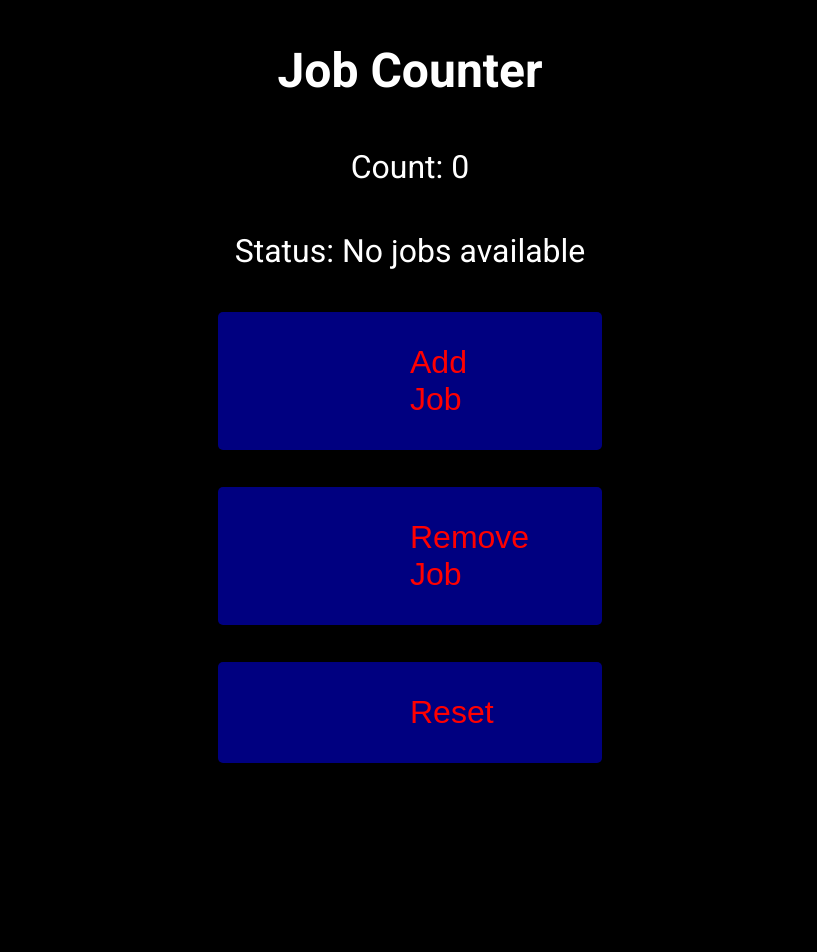
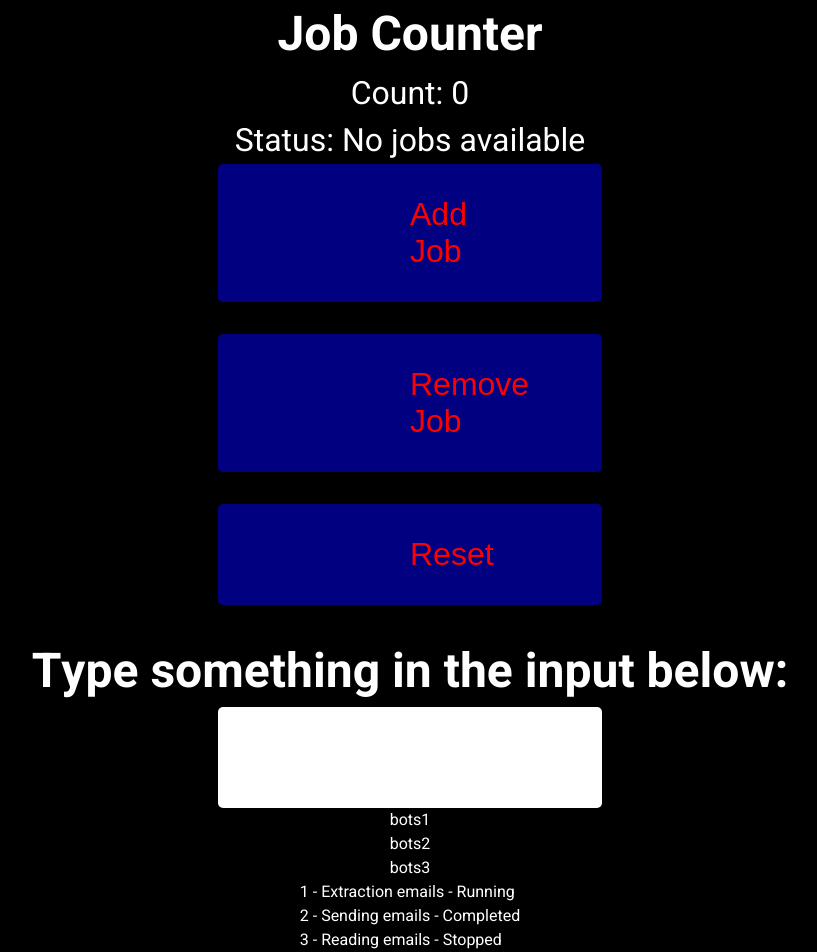
Before and after one commit to Danny-Brogno/HELLO-REACT-2, a React (Create React App) app: page / in a window 1280 px wide. Shown: the whole page, without its empty margins (230-1047 px from the left). Before the commit the page ends 800 px from the top, so only its background shows below. Built offline with nearby package versions, Linux system fonts and the light colour scheme.

Commit message:
new functions and hooks

```diff
--- a/src/App.css
+++ b/src/App.css
@@ -79,17 +79,9 @@ body {
   position: relative;
 }
 
-#root {
-  height: 100vh;
-  width: 100%;
-
-}
-
 #root div {
-  height: 100%;
   display: flex;
   flex-direction: column;
-  justify-content: space-evenly;
   align-items: center;
 }
 
@@ -111,4 +103,20 @@ button {
   cursor: pointer;
   border: none;
   border-radius: 5px;
+  margin-bottom: 1em;
 }
+
+h2 {
+  font-size: 3em;
+}
+
+input {
+  width: 30%;
+  margin: 0 auto;
+  background-color: white;
+  padding: 1em 0em 1em 1em;
+  font-size: 2em;
+  cursor: pointer;
+  border: none;
+  border-radius: 5px;
+}
--- a/src/App.js
+++ b/src/App.js
@@ -11,6 +11,15 @@ const JobCounter = () => {
 
   const [currentNumber, updateNumber] = useState(0);
   const [jobMessage, setJobMessage] = useState("No jobs available");
+  const [inputVal, setInputValue] = useState('');
+  const [bots1, setBotValues] = useState([
+    {id : 1, botName : "Extraction emails", status:"Running"},
+    {id : 2, botName : "Sending emails", status:"Completed"},
+    {id : 3, botName : "Reading emails", status:"Stopped"}
+  ]);
+  const bots2 = ["bots1", "bots2", "bots3"];
+
+  // -----------------------------------------
 
   // Function to determine and set the message based on the count
   function updateJobMessage(newCount) {
@@ -53,16 +62,44 @@ const JobCounter = () => {
     console.log(newNumber);
   }
 
+  function handleChange(event) {
+    console.log(event.target.value);
+    setInputValue(event.target.value);
+  }
+
   // -----------------------------------------
 
   return(
     <div>
+
       <h1>Job Counter</h1>
+
       <p>Count: {currentNumber}</p>
+
       <p>Status: {jobMessage}</p>
+
       <button onClick={addJob}>Add Job</button>
+
       <button onClick={removeJob}>Remove Job</button>
+
       <button onClick={reset}>Reset</button>
+
+      <h2>Type something in the input below: {inputVal}</h2>
+
+      <input type="text" onChange={handleChange}></input>
+
+      <ul>
+        {
+          bots2.map( bot=> <li key={bot}> {bot} </li>)
+        }
+      </ul>
+
+      <ul>
+        {
+          bots1.map( bot=> <li>{bot.id} - {bot.botName} - {bot.status}</li>)
+        }
+      </ul>
+
     </div>
   );
 };
```
